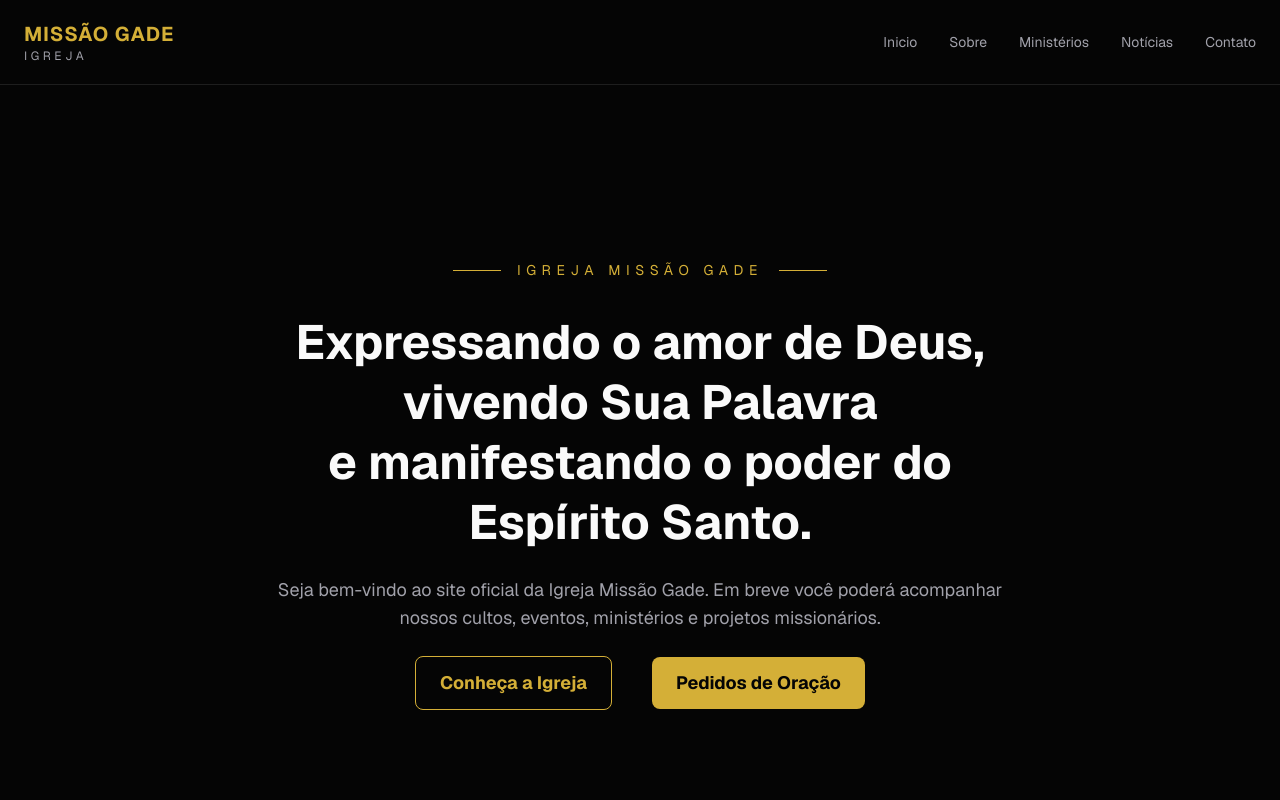
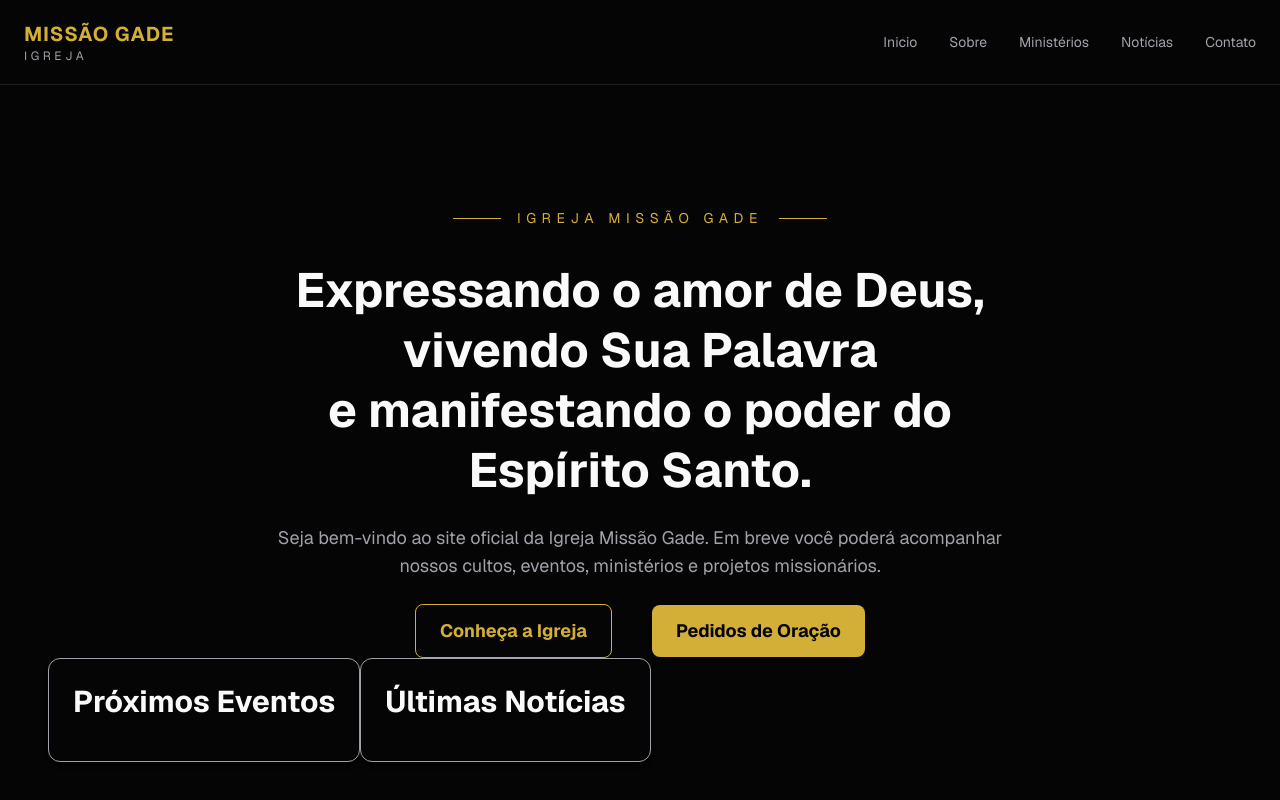
Before and after one commit to artyriosb/gade-platform, a Next.js app: page / in a window 1280 px wide. Shown: the top 800 px of the page. Built offline with nearby package versions, Linux system fonts and the light colour scheme.

Commit message:
feat: reusable card and container component

```diff
--- a/components/sections/Hero.tsx
+++ b/components/sections/Hero.tsx
@@ -1,4 +1,4 @@
-import { Button } from "../ui";
+import { Button, Card, Container } from "../ui";
 
 export default function Hero() {
     return (
@@ -38,6 +38,19 @@ export default function Hero() {
                         Pedidos de Oração
                     </Button>
                 </div>
+                <Container className="flex items-center">
+                    <Card>
+                        <h2 className="mb-4 text-3xl font-bold leading-tight">
+                            Próximos Eventos
+                        </h2>
+                    </Card>
+
+                    <Card>
+                        <h2 className="mb-4 text-3xl font-bold leading-tight">
+                            Últimas Notícias
+                        </h2>
+                    </Card>
+                </Container>
             </main>
     );
 }
--- /dev/null
+++ b/components/ui/Card.tsx
@@ -0,0 +1,38 @@
+import { cva } from "class-variance-authority";
+import { cn } from "@/lib/utils";
+
+type CardProps = {
+    children: React.ReactNode;
+    className?: string;
+};
+
+const cardVariants = cva(
+    "rounded-xl border border-gade-gray bg-gade-black p-6 shadow-md transition-all",
+    {
+        variants: {
+            hover: {
+                true: "hover:translate-y-1 hover:shadow-xl",
+                false: "",
+            },
+        },
+        defaultVariants: {
+            hover: false,
+        },
+    }
+);
+
+export default function Card({
+    children,
+    className,
+}: CardProps) {
+    return (
+            <div
+                className={cn(
+                    cardVariants(),
+                    className
+                )}
+            >
+            {children}
+            </div>
+    );
+}
--- a/components/ui/Conteiner.tsx
+++ b/components/ui/Container.tsx
@@ -1,18 +1,23 @@
+import { cva } from "class-variance-authority";
 import { cn } from "@/lib/utils";
 
-type ConteinerProps = {
+type ContainerProps = {
     children: React.ReactNode;
     className?: string;
 };
 
-export default function Conteiner({
+const containerVariants = cva(
+    "mx-auto w-full max-w-7xl px-6"
+);
+
+export default function Container({
     children,
     className,
-}: ConteinerProps) {
+}: ContainerProps) {
     return (
         <div
             className={cn(
-                "mx-auto w-full max-w-7xl px-6",
+                containerVariants(),
                 className
             )}
         >
--- a/components/ui/index.ts
+++ b/components/ui/index.ts
@@ -1,2 +1,3 @@
 export { default as Button } from "./Button";
-export { default as Conteiner } from "./Conteiner";
+export { default as Container } from "./Container";
+export { default as Card } from "./Card";
```
